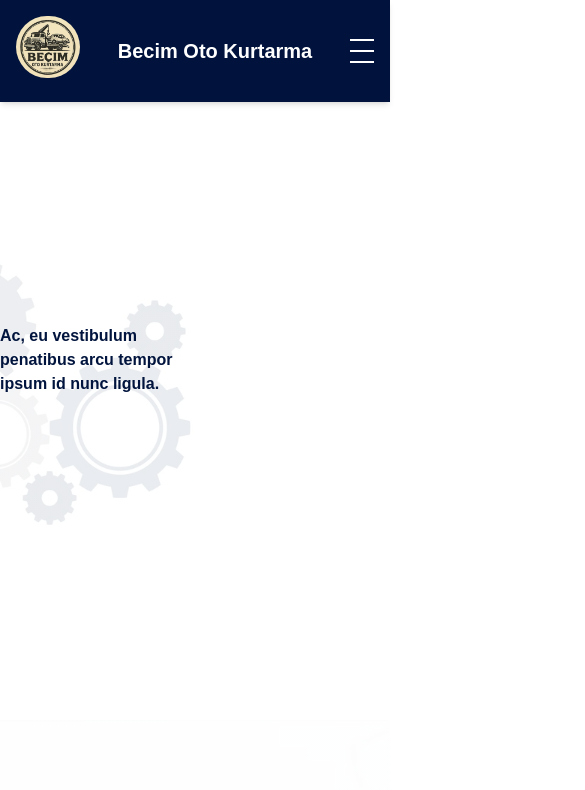
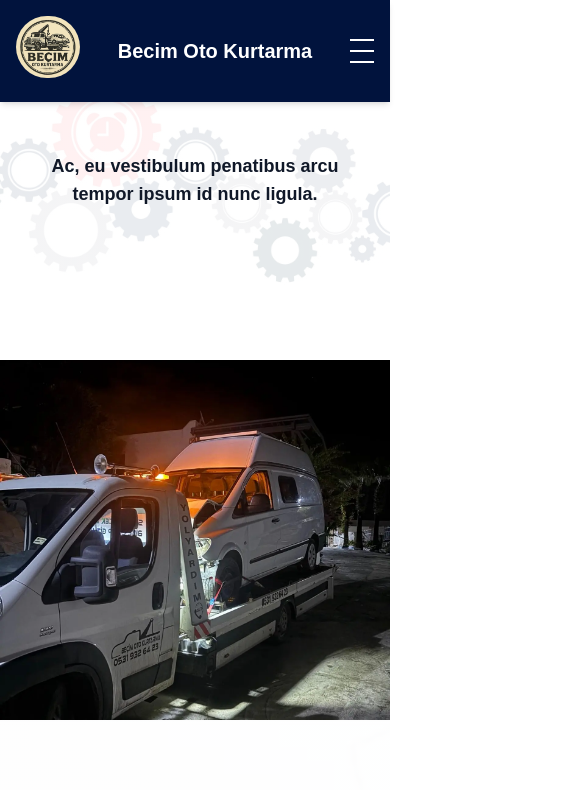
Before and after one commit to emrahburak/becimyolyardim, a React (Vite) app: page / in a window 390 px wide. Shown: the top 790 px of the page, 585 px wide, since content can reach past the window. Built offline with nearby package versions, Linux system fonts and the light colour scheme; a web font is replaced by a local one.

Commit message:
UPDATED --app.tsx  responsive

```diff
--- a/src/App.tsx
+++ b/src/App.tsx
@@ -12,7 +12,7 @@ import HamburgerMenu from "./components/HamburgerMenu";
 export default function App() {
 
   return (
-    <div className="font-sans min-h-screen flex flex-col w-full">
+    <div className="font-sans min-h-screen flex flex-col w-full max-w-screen overflow-x-hidden">
       {/* Desktop Header */}
       <div className="hidden lg:block w-full">
         <Header />
--- a/src/components/Footer/index.tsx
+++ b/src/components/Footer/index.tsx
@@ -19,7 +19,9 @@ export default function Footer({ footerItems }: FooterProps) {
 
   return (
     <div className="bg-regal-navy text-white w-full font-sans py-8 mt-auto">
-      <ul className="grid grid-flow-col gap-2 w-3/4 mx-auto">
+      <ul className="grid grid-cols-1 sm:grid-cols-2 lg:grid-cols-4 gap-2 w-3/4 mx-auto">
+
+
         {footerItems?.map((item, index) => (
           <li key={index} className="space-y-2.5 px-8">
             <h3 className="font-bold">{item.title}</h3>
--- a/src/components/Hero/index.tsx
+++ b/src/components/Hero/index.tsx
@@ -3,55 +3,62 @@ import BusinessPhoto from '@/assets/images/webp/becim-03.webp'
 
 export default function Hero() {
   return (
-    <div className="relative w-full h-[720px] flex" id="hero">
-      {/* Sol taraf: mekanik çarklar */}
+    <div
+      id="hero"
+      className="relative w-full min-h-[720px] flex flex-col lg:flex-row overflow-hidden"
+    >
+      {/* Sol taraf */}
       <div
-        className="w-1/2 h-full relative bg-cover bg-center"
+        className="w-full lg:w-1/2 h-[360px] lg:h-[720px] relative bg-cover bg-center"
         style={{
           backgroundImage: `linear-gradient(rgba(255,255,255,0.9), rgba(255,255,255,0.9)), url(${MechanicalGears})`,
-          backgroundPosition: 'right center',
-          backgroundSize: 'cover',
         }}
       >
-        <div className="absolute top-0 left-0 bottom-0 w-full h-full bg-transparent z-10 flex items-center justify-center">
-          <div className="text-regal-black font-semibold">
+        <div className="absolute inset-0 z-10 flex items-center justify-center px-6">
+          <div className="text-gray-900 font-semibold text-lg lg:text-xl max-w-md text-center lg:text-left">
             Ac, eu vestibulum penatibus arcu tempor ipsum id nunc ligula.
           </div>
         </div>
       </div>
 
-
-      {/* Sağ taraf: işletme fotoğrafı, clip-path ile yamuk */}
-      <div className="relative hidden lg:block w-1/2 h-full overflow-hidden">
-        {/* Fotoğraf */}
+      {/* Sağ taraf */}
+      <div className="relative w-full lg:w-1/2 h-[360px] lg:h-[720px] overflow-hidden">
         <div
-          className="absolute inset-0 bg-cover bg-center"
+          className="absolute inset-0 bg-cover bg-center hero-image"
           style={{
             backgroundImage: `url(${BusinessPhoto})`,
-            clipPath: 'polygon(25% 0, 100% 0%, 100% 100%, 0 100%)',
           }}
         >
-          {/* Kırmızı eğik overlay */}
-          <div
-            className="absolute bottom-0 left-0  w-1/2 h-1/2 bg-regal-red opacity-40"
-            style={{
-              clipPath: 'polygon(0 26%, 18% 0, 75% 100%, 36% 100%)',
-
-            }}
-          ></div>
-
+          {/* Overlay */}
+          <div className="hidden lg:block absolute bottom-0 left-0 w-1/2 h-1/2 bg-red-600 opacity-40 hero-overlay" />
         </div>
 
-        {/* Kırmızı kenar efekti */}
-        <div
-          className="absolute top-0 left-0 h-full pointer-events-none"
-          style={{
-            width: '25%',
-            background:
-              'linear-gradient(to bottom right, transparent 49%, #ff0000 50%, transparent 51%)',
-          }}
-        ></div>
+        {/* Kenar efekti */}
+        <div className="hidden lg:block absolute top-0 left-0 h-full w-1/4 pointer-events-none hero-edge" />
       </div>
+
+      {/* CSS */}
+      <style>{`
+        /* Desktop clip-path */
+        @media (min-width: 1024px) {
+          .hero-image {
+            clip-path: polygon(25% 0, 100% 0%, 100% 100%, 0 100%);
+          }
+
+          .hero-overlay {
+            clip-path: polygon(0 26%, 18% 0, 75% 100%, 36% 100%);
+          }
+
+          .hero-edge {
+            background: linear-gradient(
+              to bottom right,
+              transparent 49%,
+              #ff0000 50%,
+              transparent 51%
+            );
+          }
+        }
+      `}</style>
     </div>
-  )
+  );
 }
--- a/src/index.css
+++ b/src/index.css
@@ -9,6 +9,13 @@
   --font-sans: "Varta", sans-serif;
 }
 
+html,
+body {
+  margin: 0;
+  padding: 0;
+  box-sizing: border-box;
+}
+
 html {
   scroll-behavior: smooth;
 }
```
